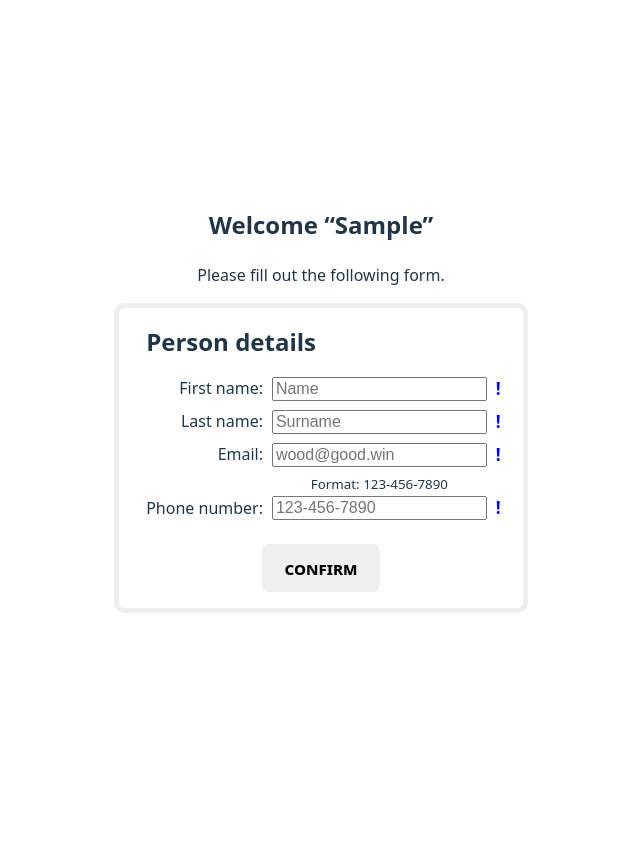
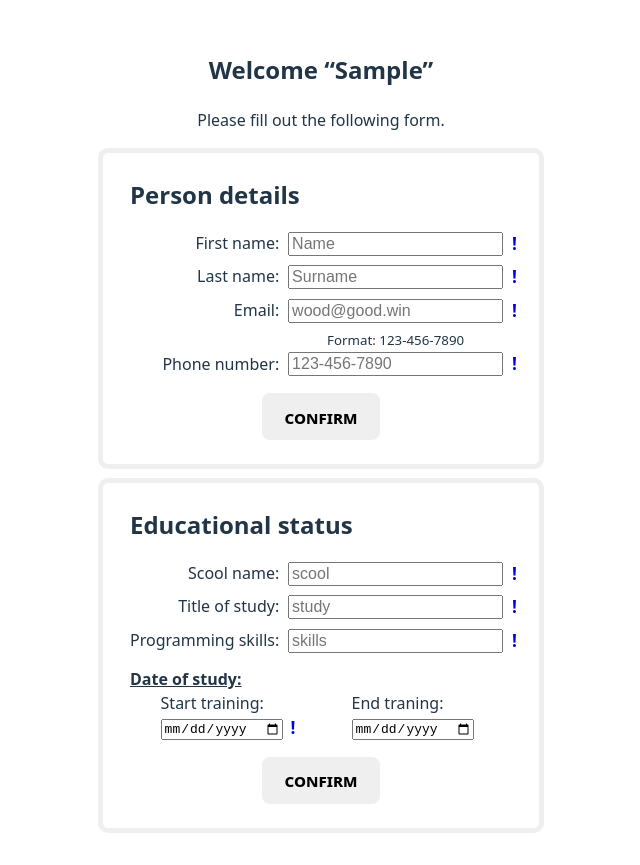
Before and after one commit to petrushya/sample-cv, a React (Vite) app: page / in a window 1280 px wide. Both pictures are taken after typing "Sample" into the empty fields and a click on the button "confirm". Shown: the whole page, without its empty margins (319-959 px from the left). Before the commit the page ends 800 px from the top, so only its background shows below. Built offline with nearby package versions, Linux system fonts and the light colour scheme.

Commit message:
changed person.jsx App.jsx App.css added education.jsx

```diff
--- a/src/App.css
+++ b/src/App.css
@@ -46,19 +46,24 @@
 form {
   border: thick solid buttonface;
   border-radius: 10px;
-  padding: 2vh 3ch;
+  padding: 1lh 3ch;
   max-width: 60ch;
   & h2 {
-    margin: 0 0 1vh 0;
+    margin: 0 0 0.5lh 0;
   }
   & h4 {
-    margin: 0.5vh 0 0 0;
+    margin: 0.25lh 0 0 0;
+    text-decoration: underline;
   }
 }
 
 hr {
   width: 100%;
   border-color: color-mix(in oklch, graytext 16%, field);
+}
+
+label {
+  margin-bottom: 0.35lh;
 }
 
 input {
@@ -84,18 +89,17 @@ input:required:valid + span::before {
 }
 
 .top-margin {
-  margin-top: 2vh;
+  margin-top: 0.35lh;
 }
 
 .element-flex {
   display: flex;
   align-items: flex-end;
   justify-content: center;
-  gap: 1vh;
 }
 
-.none-line-gap {
-  column-gap: 0;
+.element-center {
+  align-items: center;
 }
 
 .elem-block {
@@ -121,4 +125,5 @@ input:required:valid + span::before {
 
 .self-start {
   align-self: flex-start;
+  margin-left: 0;
 }
--- a/src/App.jsx
+++ b/src/App.jsx
@@ -1,6 +1,7 @@
 import { useState, Fragment } from "react";
 import Nickname from "./assets/nickname";
 import Person from "./assets/person";
+import Education from "./assets/education";
 import "./App.css";
 
 export default function App() {
@@ -15,6 +16,7 @@ export default function App() {
           <h2>Welcome &ldquo;{data.nickname}&rdquo;</h2>
           <p>Please fill out the following form.</p>
           <Person data={data} setData={setData} />
+          <Education data={data} setData={setData} />
         </Fragment>
       )}
     </>
--- /dev/null
+++ b/src/assets/education.jsx
@@ -0,0 +1,129 @@
+import { useState } from "react";
+
+export default function Education({ data, setData }) {
+  const [scool, setScool] = useState("");
+  const [title, setTitle] = useState("");
+  const [scills, setScills] = useState("");
+  const [startEduc, setStartEduc] = useState("");
+  const [endEduc, setEndEduc] = useState("");
+
+  function handleSaveEduc(e) {
+    e.preventDefault();
+    setData({
+      ...data,
+      education: {
+        scool: scool,
+        title: title,
+        scills: scills,
+        startEduc: startEduc,
+        endEduc: endEduc,
+      },
+    });
+  }
+
+  const lockButton = (function () {
+    if (data.education) {
+      return true;
+    } else {
+      return false;
+    }
+  })();
+
+  console.log(data);
+  return (
+    <>
+      <form
+        onSubmit={handleSaveEduc}
+        className="element-flex dir-column top-margin"
+      >
+        <h2 className="self-start">Educational status</h2>
+        <label>
+          Scool name:
+          <input
+            key={data.nickname + "-scool"}
+            id={data.nickname + "-scool"}
+            name="name of the institution"
+            placeholder="scool"
+            autoComplete="off"
+            value={scool}
+            onChange={(e) => setScool(e.target.value)}
+            required
+          />
+          <span></span>
+        </label>
+        <label>
+          Title of study:
+          <input
+            key={data.nickname + "-title"}
+            id={data.nickname + "-title"}
+            name="title of study"
+            placeholder="study"
+            autoComplete="off"
+            value={title}
+            onChange={(e) => setTitle(e.target.value)}
+            required
+          />
+          <span></span>
+        </label>
+        <label>
+          Programming skills:
+          <input
+            key={data.nickname + "-scills"}
+            id={data.nickname + "-scills"}
+            name="programming skills"
+            placeholder="skills"
+            autoComplete="off"
+            value={scills}
+            onChange={(e) => setScills(e.target.value)}
+            required
+          />
+          <span></span>
+        </label>
+        <h4 className="self-start">Date of study:</h4>
+        <div className="element-flex just-around">
+          <label className="element-flex dir-column elem-start">
+            Start training:
+            <div>
+              <input
+                className="self-start"
+                type="date"
+                key={data.nickname + "-sartEduc"}
+                id={data.nickname + "-startEduc"}
+                name="beginning of training"
+                autoComplete="off"
+                value={startEduc}
+                onChange={(e) => setStartEduc(e.target.value)}
+                required
+              />
+              <span></span>
+            </div>
+          </label>
+          <label className="element-flex dir-column elem-start">
+            End traning:
+            <div>
+              <input
+                className="self-start"
+                type="date"
+                key={data.nickname + "-endEduc"}
+                id={data.nickname + "-endEduc"}
+                name="end of traning"
+                autoComplete="off"
+                value={endEduc}
+                onChange={(e) => setEndEduc(e.target.value)}
+              />
+              <span></span>
+            </div>
+          </label>
+        </div>
+        <button
+          key={data.nickname + "-btnEduc"}
+          id={data.nickname + "-btnEduc"}
+          disabled={lockButton}
+          className="self-center top-margin"
+        >
+          confirm
+        </button>
+      </form>
+    </>
+  );
+}
--- a/src/assets/person.jsx
+++ b/src/assets/person.jsx
@@ -18,6 +18,14 @@ export default function Person({ data, setData }) {
       },
     });
   }
+
+  const lockButton = (function () {
+    if (data.person) {
+      return true;
+    } else {
+      return false;
+    }
+  })();
 
   data.person && console.log(data);
   return (
@@ -70,7 +78,7 @@ export default function Person({ data, setData }) {
           />
           <span></span>
         </label>
-        <label className="element-flex none-line-gap">
+        <label className="element-flex">
           Phone number:
           <div>
             <small className="elem-block">Format: 123-456-7890</small>
@@ -93,6 +101,7 @@ export default function Person({ data, setData }) {
           key={data.nickname + "btnPerson"}
           id={data.nickname + "btnPerson"}
           className="self-center top-margin"
+          disabled={lockButton}
         >
           confirm
         </button>
```
